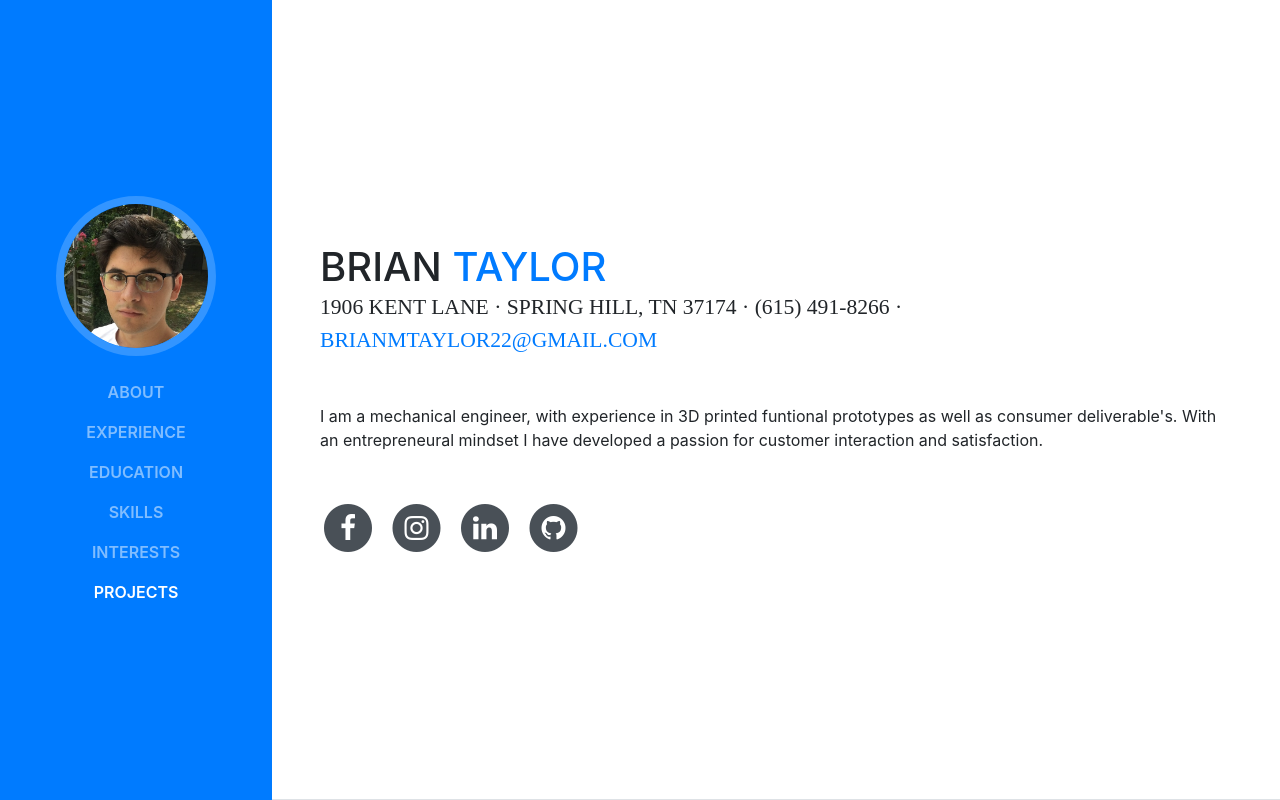
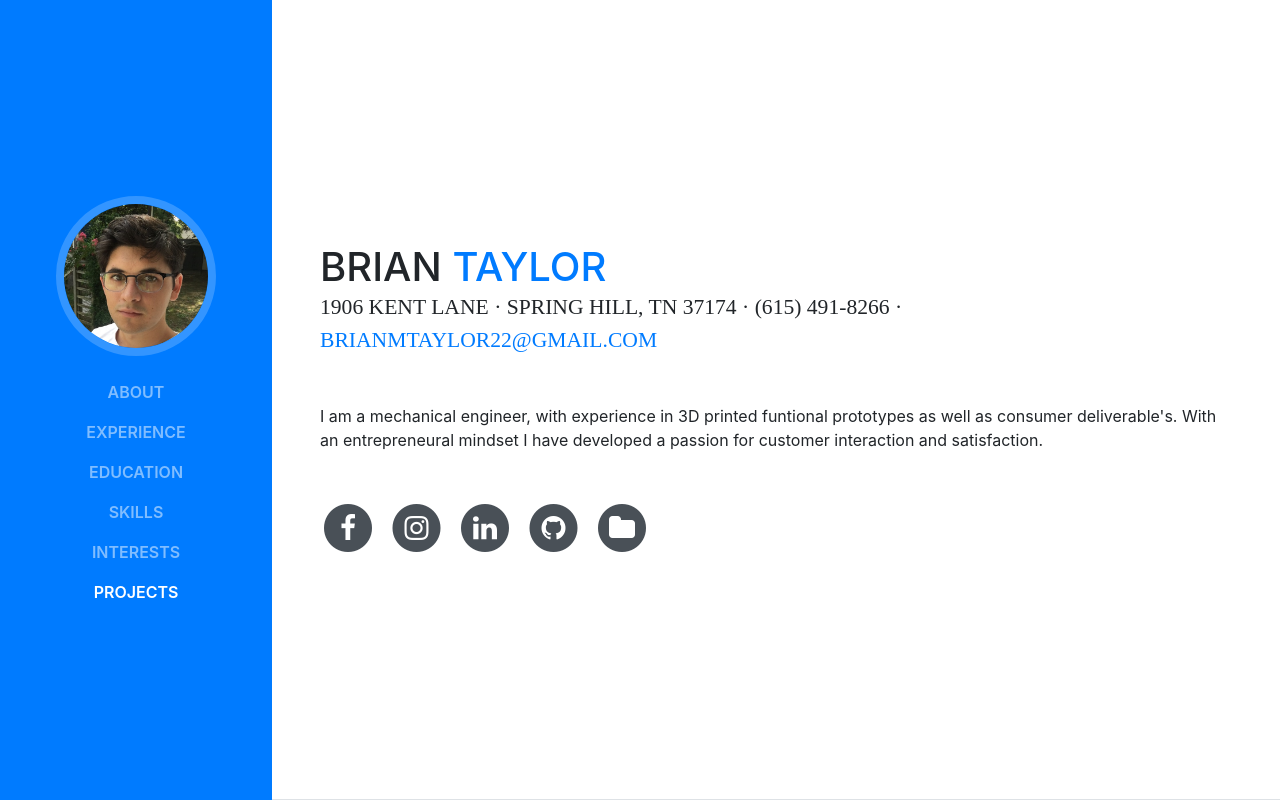
Before and after one commit to BrianMichaelTaylor/BrianMichaelTaylor.github.io, a website with bundled scripts: page index.html in a window 1280 px wide. Shown: the top 800 px of the page. Built offline with nearby package versions, Linux system fonts and the light colour scheme; a web font is replaced by a local one.

Commit message:
Add web link

```diff
--- a/index.html
+++ b/index.html
@@ -102,6 +102,14 @@
                 <span class="fa-stack fa-lg">
                   <i class="fa fa-circle fa-stack-2x"></i>
                   <i class="fa fa-github fa-stack-1x fa-inverse"></i>
+                </span>
+              </a>
+            </li>
+            <li class="list-inline-item">
+              <a href="https://brianmichaeltaylor.github.io/portfolio/">
+                <span class="fa-stack fa-lg">
+                  <i class="fa fa-circle fa-stack-2x"></i>
+                  <i class="fa fa-folder fa-stack-1x fa-inverse"></i>
                 </span>
               </a>
             </li>
```
